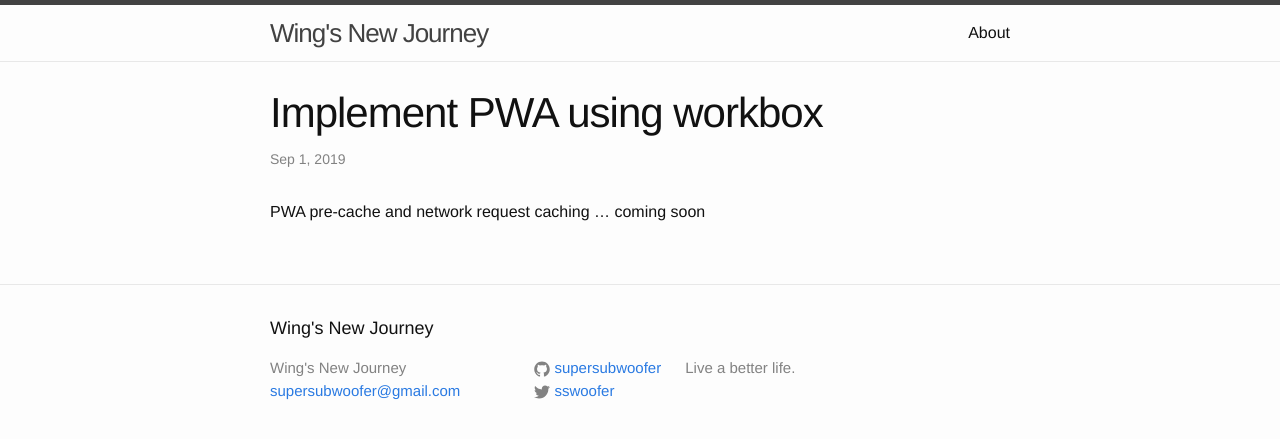
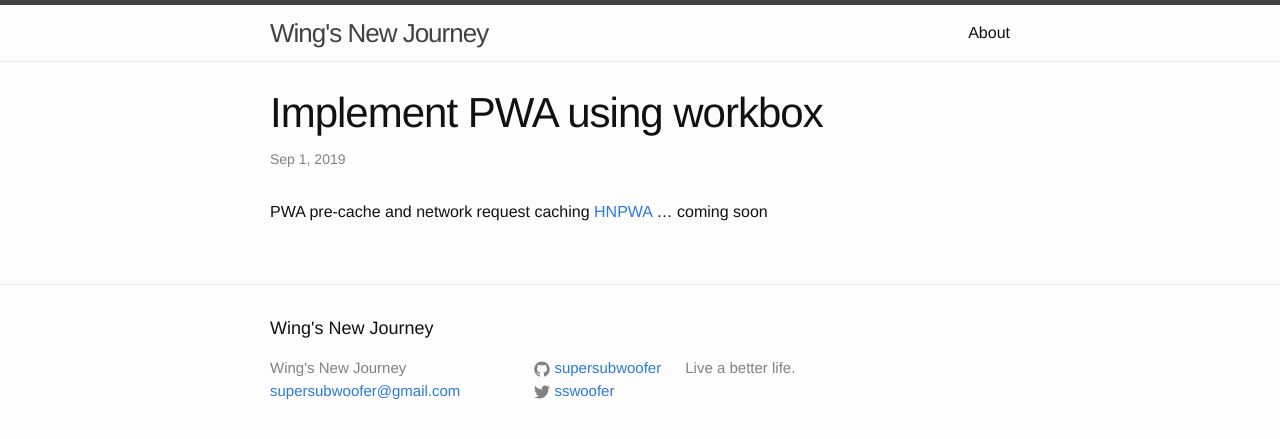
Before and after one commit to supersubwoofer/blog, a Jekyll site: the page built from _posts/2019-09-01-pwa-workbox.markdown, in a window 1280 px wide. Shown: the top 439 px of the page. Built offline with Jekyll 4.4.1, drawn with Linux system fonts in a browser that asks for light colours.

Commit message:
update site

```diff
--- a/_posts/2019-09-01-pwa-workbox.markdown
+++ b/_posts/2019-09-01-pwa-workbox.markdown
@@ -6,4 +6,7 @@ categories: PWA
 ---
 
   PWA pre-cache and network request caching
+  [HNPWA]
   ... coming soon
+
+  [HNPWA]: https://supersubwoofer.github.io/myblog/hnpwa/
```
Also changed, not shown: 7 other files.
